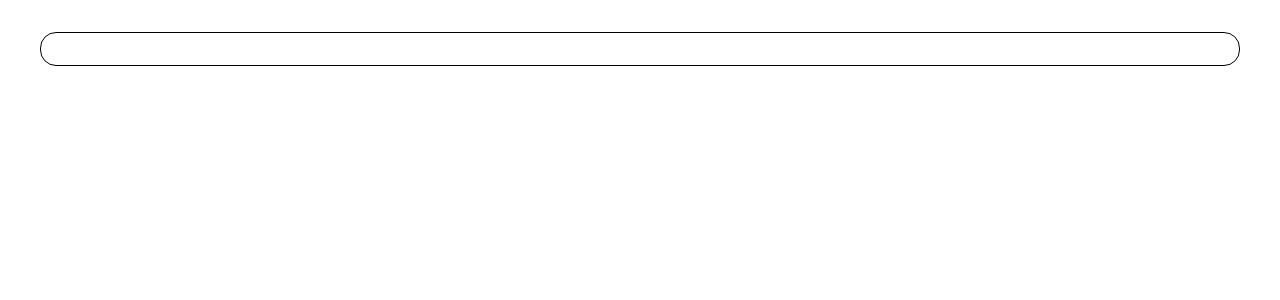
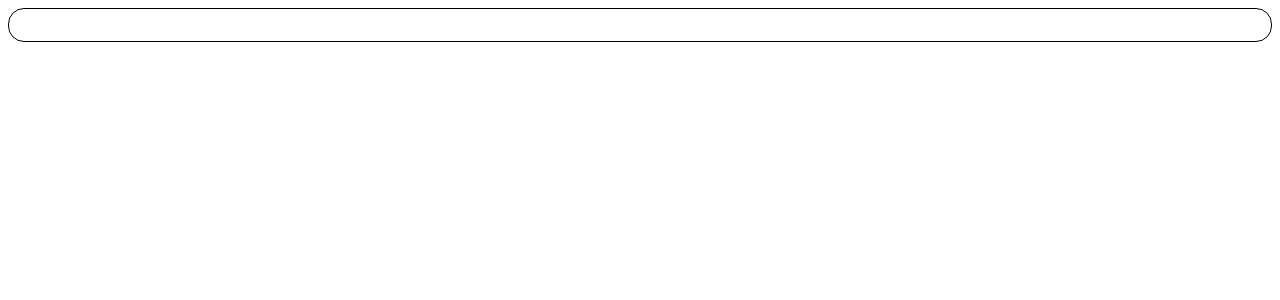
Before and after one commit to thural/Memory-Card, a React app: page / in a window 1280 px wide. Shown: the top 300 px of the page. Built offline with nearby package versions, Linux system fonts and the light colour scheme.

Commit message:
updated CardBoard style

```diff
--- a/src/components/CardBoard/CardBoard.js
+++ b/src/components/CardBoard/CardBoard.js
@@ -4,14 +4,14 @@ import Card from "../Card/Card";
 
 const useStyles = createUseStyles({
   wrapper: {
-    margin:'32px',
+    diplay: 'grid',
+    gridTemplateColumns: 'repeat(3, minmax(128px, 150px))',
+    gridTemplateRows: 'repeat(auto-fill, auto)',
+    gap: '16px',
+    margin:'auto',
     padding:'16px',
     border: 'black solid 1px',
     borderRadius: '16px',
-    display: 'flex',
-    justifyContent: 'center',
-    alignItems: 'center',
-    flexWrap: 'wrap',
 
   }
 })
```
